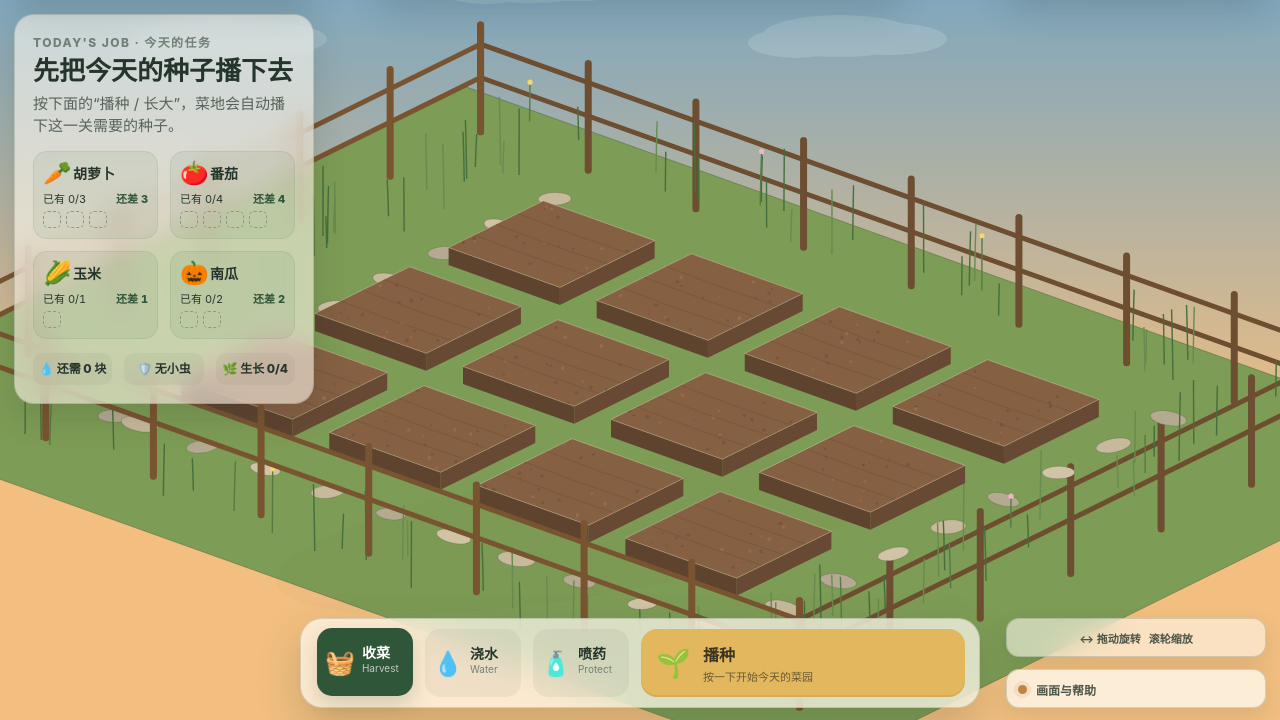
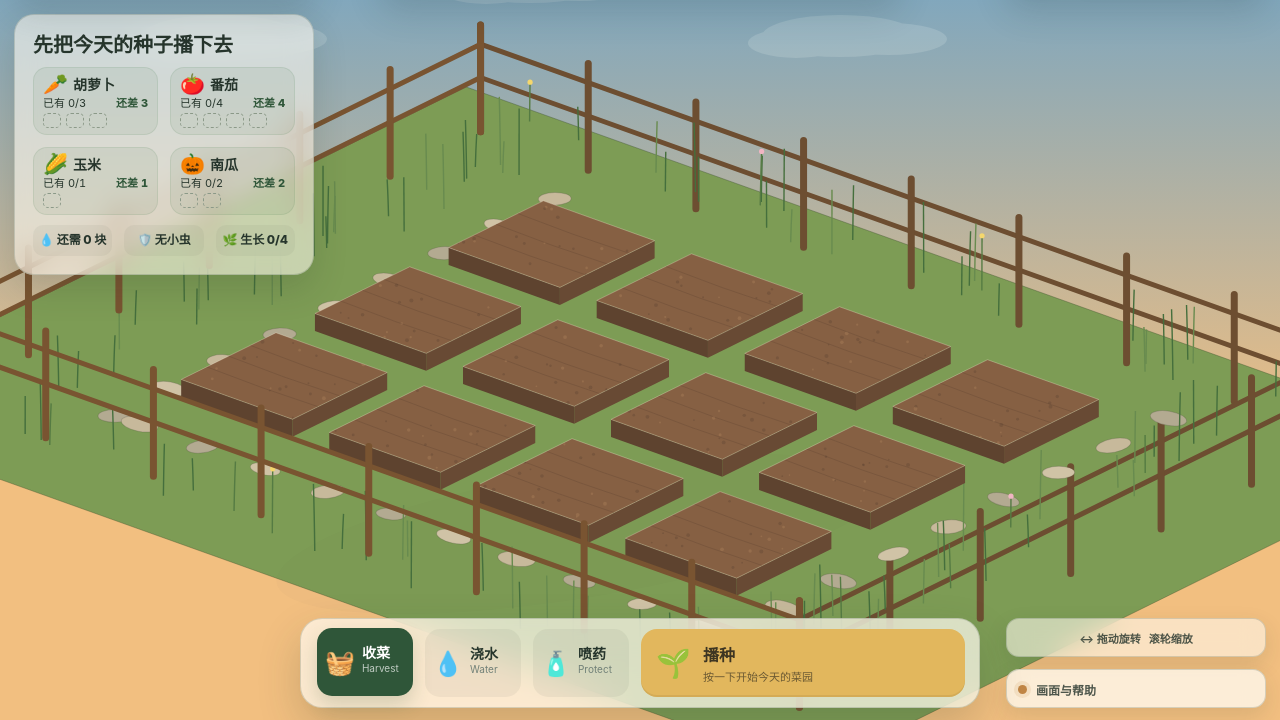
Before and after one commit to StarObserverPro/Eric-s-Garden, a website built with Vite: page index.html in a window 1280 px wide. Shown: the part 80-800 px from the top of the page. Built offline with nearby package versions, Linux system fonts and the light colour scheme; what vgpu would draw is missing.

Commit message:
fix: keep crop orders compact so the desktop mission does not block soil input

```diff
--- a/src/ui/arithmetic.css
+++ b/src/ui/arithmetic.css
@@ -85,3 +85,18 @@ body.desktop-hud-active .status-strip span { white-space: normal; font-size: 12p
 .arithmetic-close:focus-visible { outline: 3px solid #527943; }
 
 .arithmetic-dialog .celebration-icon { pointer-events: none; }
+
+/* Keep the live order inside the existing left rail without covering the beds.
+   Long stage instructions are already available through the main action/voice. */
+@media (min-width: 1240px) and (orientation: landscape) {
+  body.desktop-hud-active .mission-card:has(.order-chip) .mission-label,
+  body.desktop-hud-active .mission-card:has(.order-chip) .mission-hint { display: none; }
+  body.desktop-hud-active .mission-card:has(.order-chip) h2 { font-size: 20px; line-height: 1.2; margin-bottom: 10px; }
+  body.desktop-hud-active .target-chip.order-chip { padding: 6px 9px; gap: 3px 6px; }
+  body.desktop-hud-active .target-chip.order-chip .emoji { font-size: 20px; }
+  body.desktop-hud-active .order-chip .order-counts { line-height: 1.2; }
+  body.desktop-hud-active .order-slots { min-height: 15px; }
+  body.desktop-hud-active .order-slot { height: 15px; font-size: 12px; }
+  body.desktop-hud-active .mission-card:has(.order-chip) .status-strip { margin-top: 10px; }
+  body.desktop-hud-active .mission-card:has(.order-chip) .status-strip span { padding: 7px 3px; }
+}
```
